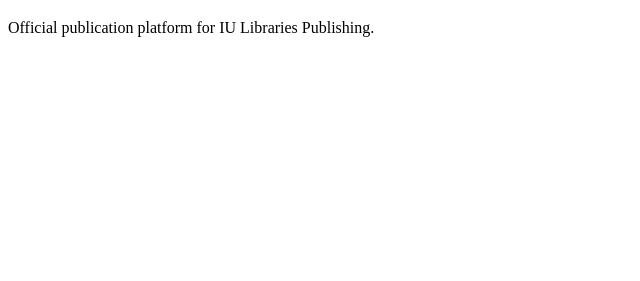
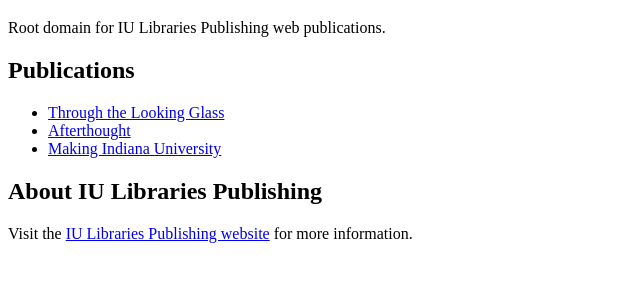
Before and after one commit to IULibScholComm/IULibScholComm.github.io, a plain HTML site: page index.html in a window 1280 px wide. Shown: the part 61-342 px from the top of the page, without its empty margins (0-640 px from the left). Drawn offline with Linux system fonts and the light colour scheme.

Commit message:
updated index.html

```diff
--- a/index.html
+++ b/index.html
@@ -2,10 +2,23 @@
 <html lang="en">
   <head>
     <meta charset="UTF-8">
+    <meta name="viewport" content="width=device-width, initial-scale=1">
     <title>IU Libraries Publishing</title>
+    <meta name="description" content="IU Libraries Publishing is IU Libraries' publisher of IU-authored open-access books and other long-form publications">
+    <link rel="canonical" href="https://iulibrariespublishing.iu.edu/">
   </head>
   <body>
+    <main>
       <h1>IU Libraries Publishing</h1>
-  <p>Official publication platform for IU Libraries Publishing.</p>
+        <p>Root domain for IU Libraries Publishing web publications.</p>
+      <h2>Publications</h2>
+        <ul>
+          <li><a href="/through-the-looking-glass/">Through the Looking Glass</a></li>
+          <li><a href="/afterthought/">Afterthought</a></li>
+          <li><a href="/making-IU/">Making Indiana University</a></li>
+        </ul>
+      <h2>About IU Libraries Publishing</h2>
+        <p>Visit the <a href="https://libraries.indiana.edu/libraries-publishing">IU Libraries Publishing website</a> for more information.</p>
+    </main>
   </body>
 </html>
```
Lines whose indentation alone changed are shown as unchanged.
